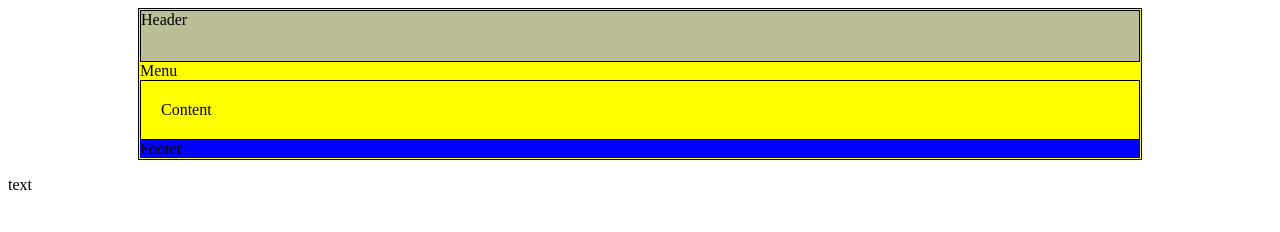
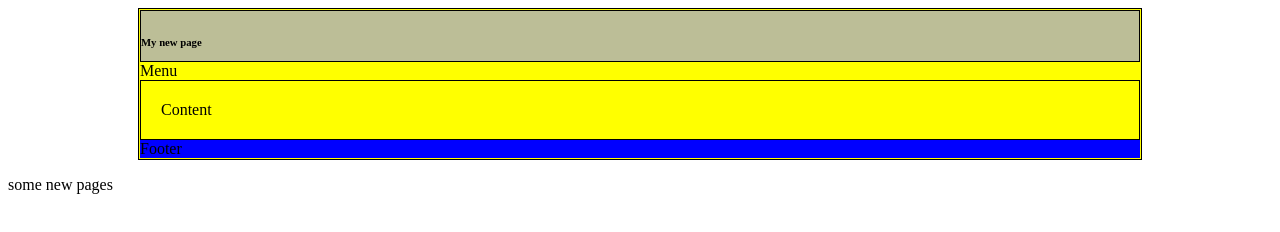
Before and after one commit to vitalik01011909/homework, a plain HTML site: page index.html in a window 1280 px wide. Drawn offline with Linux system fonts and the light colour scheme.

Commit message:
second commit

```diff
--- a/index.html
+++ b/index.html
@@ -11,12 +11,15 @@
 	</head>
 <body class="body">
 	<div class="container">
-		<div class="header">Header</div>
+		<div class="header">
+		<h6> My new page</h6>
+
+		</div>
 		<div class="menu">Menu</div>
 		<div class="content">Content</div>
 		<div class="footer">Footer</div>
 	</div>
-	<p>text</p>
+	<p>some new pages</p>
 
 
 
```
